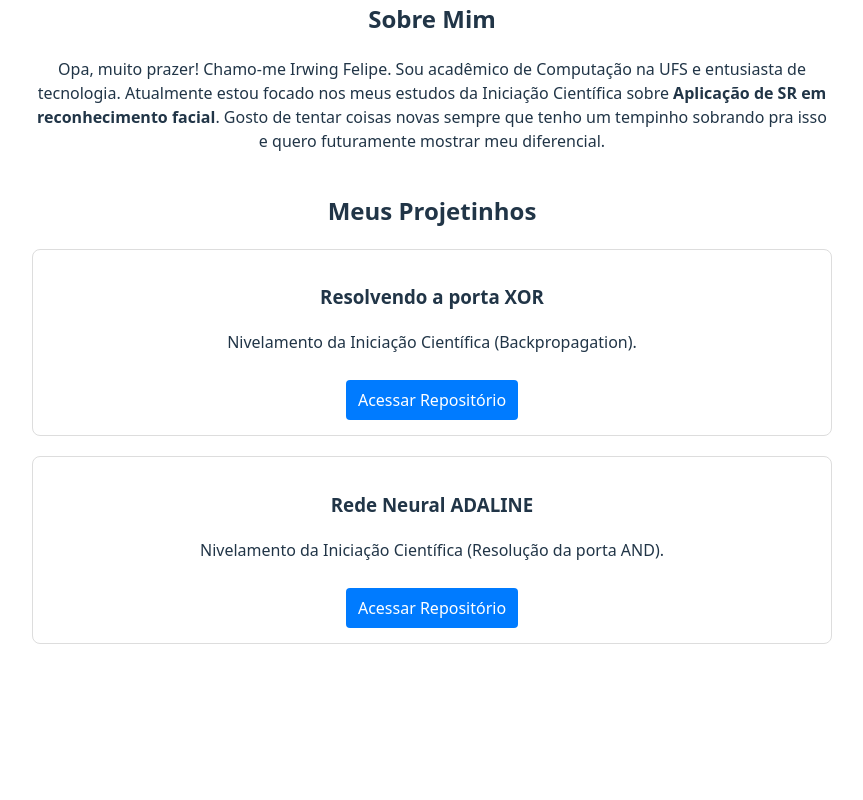
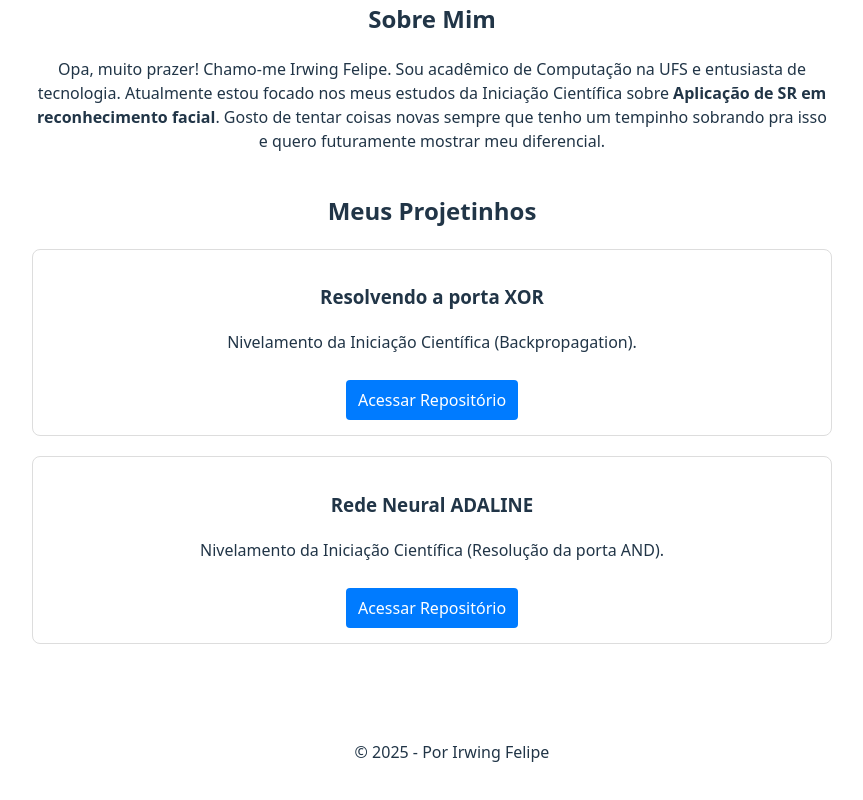
Before and after one commit to IrwingVieira/Trainee-Softeam_Portifolio, a React (Vite) app: page / in a window 1280 px wide. Shown: the part 276-1076 px from the top of the page, without its empty margins (208-1071 px from the left). Before the commit the page ends 972 px from the top, so only its background shows below. Built offline with nearby package versions, Linux system fonts and the light colour scheme.

Commit message:
Feat: Adicionar rodapé com créditos

```diff
--- a/src/App.jsx
+++ b/src/App.jsx
@@ -21,7 +21,7 @@ function App() {
           </p>
         </section>
 
-        {/* PARTE 2: SEÇÃO PROJETOS (Links como botões e cards separados) */}
+        {/* SEÇÃO PROJETOS (Links como botões e cards separados) */}
         <section id="projetos" style={{ marginTop: '40px' }}>
           <h2>Meus Projetinhos</h2>
 
@@ -55,6 +55,15 @@ function App() {
 
         </section>
       </main>
+      {/*FOOTER: Design by e afins*/}
+      <footer style={{ backgroundcolor: '#f1f1f1', padding: '20px', textAlign: 'center', marginTop: '40px', width: '100%'}}>
+        <p>
+          &copy; 2025 - Por Irwing Felipe
+        </p>
+        <p style={{ fontSize: '0.8rem', color: '#666' }}></p>
+      </footer>
+
+
     </div>
   )
 }
```
